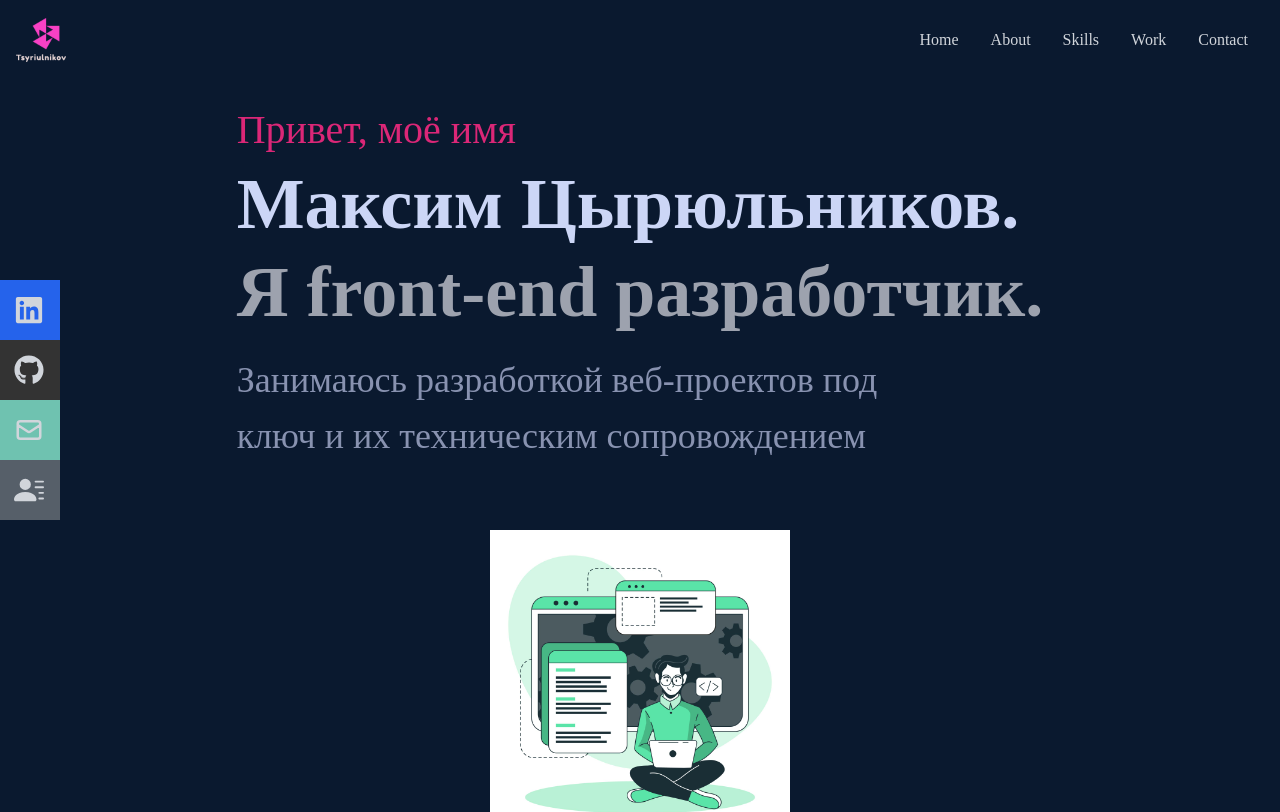
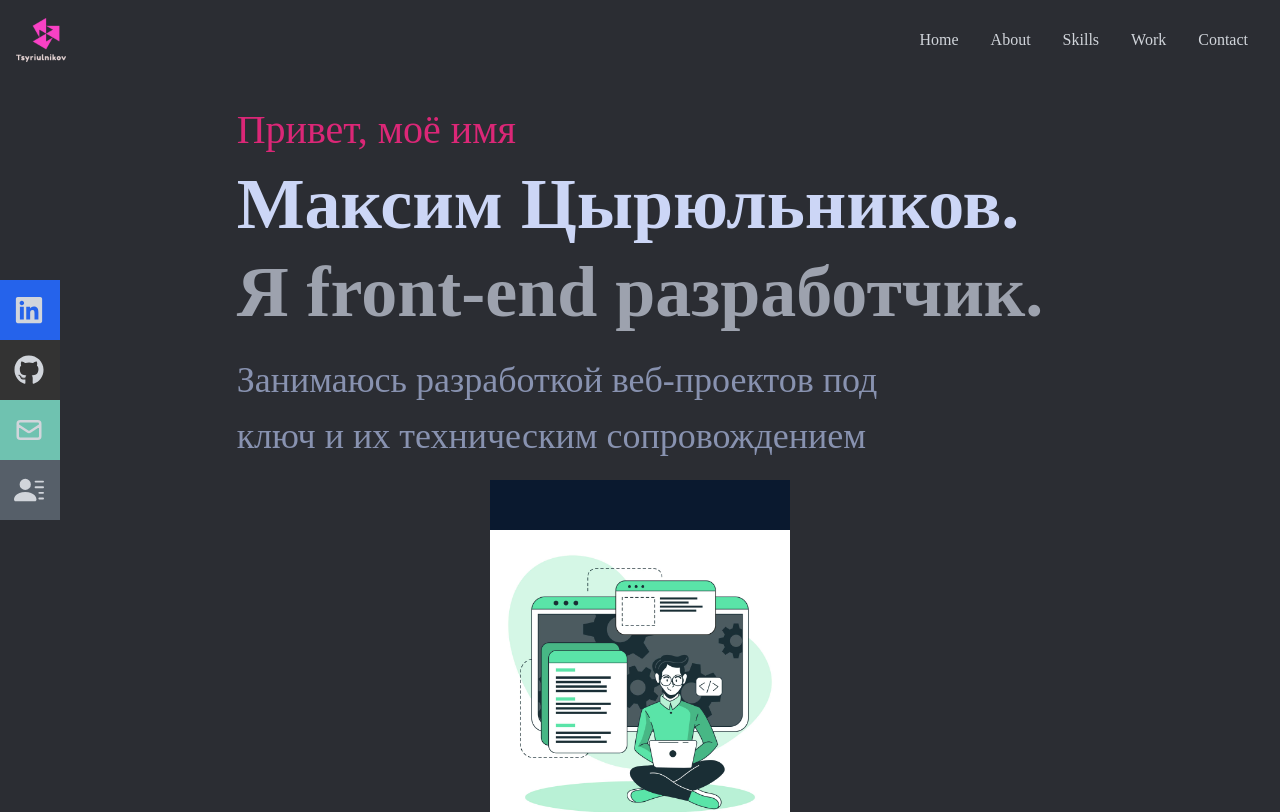
Before and after one commit to Tsyriulnikov/myportfolio, a React (Create React App) app: page / in a window 1280 px wide. Shown: the top 812 px of the page. Built offline with nearby package versions, Linux system fonts and the light colour scheme.

Commit message:
v.07.07.22.1

```diff
--- a/package.json
+++ b/package.json
@@ -1,5 +1,5 @@
 {
-  "name": "portfolio-react-app",
+  "name": "myportfolio",
   "version": "0.1.0",
   "private": true,
   "dependencies": {
--- a/public/index.html
+++ b/public/index.html
@@ -24,7 +24,7 @@
       work correctly both with client-side routing and a non-root public URL.
       Learn how to configure a non-root public URL by running `npm run build`.
     -->
-    <title>React App</title>
+    <title>My portfolio</title>
   </head>
   <body>
     <noscript>You need to enable JavaScript to run this app.</noscript>
--- a/src/components/home/Home.module.css
+++ b/src/components/home/Home.module.css
@@ -45,7 +45,7 @@
 
 .mainBlock {
     min-height: 100vh;
-    background-color: #0a192f;
+    background-color: #2b2d33;
     display: flex;
     flex-direction: column;
     justify-content: center;
@@ -53,31 +53,9 @@
 }
 
 .textContainer {
-    /*max-width: 100%;*/
-    /*display: flex;*/
-    /*width: 300px;*/
-    /*height: 400px;*/
-    /*background-color: darkgrey;*/
-    /*max-height: 100%;*/
-    /*overflow-wrap: break-word;*/
-    /*!*justify-content: space-around;*!*/
-    /*!*flex-direction: row;*!*/
-    /*max-height: 100%;*/
-    /*max-width: 100%;*/
-    /*height: 400px;*/
-    /*width: 300px;*/
-    /*background-color: #0a192f;*/
-
-    /*overflow: hidden;*/
     display: flex;
-    /*justify-content: space-around;*/
-    /*align-items: center;*/
-    /*flex-direction: row;*/
-
     flex-direction: column;
     align-items: flex-start;
-
-
 }
 
 .fotoContainer {
@@ -85,7 +63,6 @@
     height: 400px;
     width: 300px;
     background-color: #0a192f;
-
     overflow: hidden;
     display: flex;
     justify-content: center;
--- a/src/components/navbar/Navbar.module.css
+++ b/src/components/navbar/Navbar.module.css
@@ -7,7 +7,7 @@
     align-items: center;
     padding-left: 1rem; /* 16px */
     padding-right: 1rem; /* 16px */
-    background-color: #0a192f;
+    background-color: #2b2d33;
     color: #d1d5db;
 }
 .menu {
--- a/src/index.css
+++ b/src/index.css
@@ -1,18 +1,262 @@
-@tailwind base;
-@tailwind components;
-@tailwind utilities;
+/*@tailwind base;*/
+/*@tailwind components;*/
+/*@tailwind utilities;*/
+
+
+*,
+::before,
+::after {
+    box-sizing: border-box; /* 1 */
+    border-width: 0; /* 2 */
+    border-style: solid; /* 2 */
+    /*border-color: theme('borderColor.DEFAULT', currentColor); !* 2 *!*/
+}
+
+::before,
+::after {
+    --tw-content: '';
+}
+
+
+html {
+    line-height: 1.5; /* 1 */
+    -webkit-text-size-adjust: 100%; /* 2 */
+    -moz-tab-size: 4; /* 3 */
+    tab-size: 4; /* 3 */
+    /*font-family: theme('fontFamily.sans', ui-sans-serif, system-ui, -apple-system, BlinkMacSystemFont, "Segoe UI", Roboto, "Helvetica Neue", Arial, "Noto Sans", sans-serif, "Apple Color Emoji", "Segoe UI Emoji", "Segoe UI Symbol", "Noto Color Emoji"); !* 4 *!*/
+}
+
+
+body {
+    margin: 0; /* 1 */
+    line-height: inherit; /* 2 */
+}
+
+
+hr {
+    height: 0; /* 1 */
+    color: inherit; /* 2 */
+    border-top-width: 1px; /* 3 */
+}
+
+
+abbr:where([title]) {
+    text-decoration: underline dotted;
+}
+
+
+h1,
+h2,
+h3,
+h4,
+h5,
+h6 {
+    font-size: inherit;
+    font-weight: inherit;
+}
+
+a {
+    color: inherit;
+    text-decoration: inherit;
+}
+
+
+b,
+strong {
+    font-weight: bolder;
+}
+
+
+code,
+kbd,
+samp,
+pre {
+    /*font-family: theme('fontFamily.mono', ui-monospace, SFMono-Regular, Menlo, Monaco, Consolas, "Liberation Mono", "Courier New", monospace); !* 1 *!*/
+    font-size: 1em; /* 2 */
+}
+
+small {
+    font-size: 80%;
+}
+
+sub,
+sup {
+    font-size: 75%;
+    line-height: 0;
+    position: relative;
+    vertical-align: baseline;
+}
+
+sub {
+    bottom: -0.25em;
+}
+
+sup {
+    top: -0.5em;
+}
+
+
+table {
+    text-indent: 0; /* 1 */
+    border-color: inherit; /* 2 */
+    border-collapse: collapse; /* 3 */
+}
+
+
+button,
+input,
+optgroup,
+select,
+textarea {
+    font-family: inherit; /* 1 */
+    font-size: 100%; /* 1 */
+    font-weight: inherit; /* 1 */
+    line-height: inherit; /* 1 */
+    color: inherit; /* 1 */
+    margin: 0; /* 2 */
+    padding: 0; /* 3 */
+}
+
+button,
+select {
+    text-transform: none;
+}
+
+
+button,
+[type='button'],
+[type='reset'],
+[type='submit'] {
+    -webkit-appearance: button; /* 1 */
+    background-color: transparent; /* 2 */
+    background-image: none; /* 2 */
+}
+
+
+:-moz-focusring {
+    outline: auto;
+}
+
+
+:-moz-ui-invalid {
+    box-shadow: none;
+}
+
+progress {
+    vertical-align: baseline;
+}
+
+::-webkit-inner-spin-button,
+::-webkit-outer-spin-button {
+    height: auto;
+}
+
+
+[type='search'] {
+    -webkit-appearance: textfield; /* 1 */
+    outline-offset: -2px; /* 2 */
+}
+
+
+::-webkit-search-decoration {
+    -webkit-appearance: none;
+}
+
+
+::-webkit-file-upload-button {
+    -webkit-appearance: button; /* 1 */
+    font: inherit; /* 2 */
+}
+
+summary {
+    display: list-item;
+}
+
+blockquote,
+dl,
+dd,
+h1,
+h2,
+h3,
+h4,
+h5,
+h6,
+hr,
+figure,
+p,
+pre {
+    margin: 0;
+}
+
+fieldset {
+    margin: 0;
+    padding: 0;
+}
+
+legend {
+    padding: 0;
+}
+
+ol,
+ul,
+menu {
+    list-style: none;
+    margin: 0;
+    padding: 0;
+}
+
+
+textarea {
+    resize: vertical;
+}
+
+input::placeholder,
+textarea::placeholder {
+    opacity: 1; /* 1 */
+    /*color: theme('colors.gray.400', #9ca3af); !* 2 *!*/
+}
+
+
+button,
+[role="button"] {
+    cursor: pointer;
+}
+
+:disabled {
+    cursor: default;
+}
+
+img,
+svg,
+video,
+canvas,
+audio,
+iframe,
+embed,
+object {
+    display: block; /* 1 */
+    vertical-align: middle; /* 2 */
+}
+
+img,
+video {
+    max-width: 100%;
+    height: auto;
+}
 
 @import url('https://fonts.googleapis.com/css2?family=Raleway:wght@300;400;500;600;700;800;900&display=swap');
 
-@layer base {
+
 body {
-        @apply font-[Raleway];
+    font-family: Raleway;
 }
+
 li {
-        @apply px-4;
-        @apply cursor-pointer
+    padding-left: 1rem;
+    padding-right: 1rem;
+    cursor: pointer;
 }
-}
+
 
 .content-div {
     background-repeat: no-repeat;
@@ -26,5 +270,5 @@
             to right,
             rgba(112, 157, 255, 0.8),
             hsla(242, 74%, 61%, 0.8)
-    )!important;
+    ) !important;
 }
```
Lines whose indentation alone changed are shown as unchanged.
